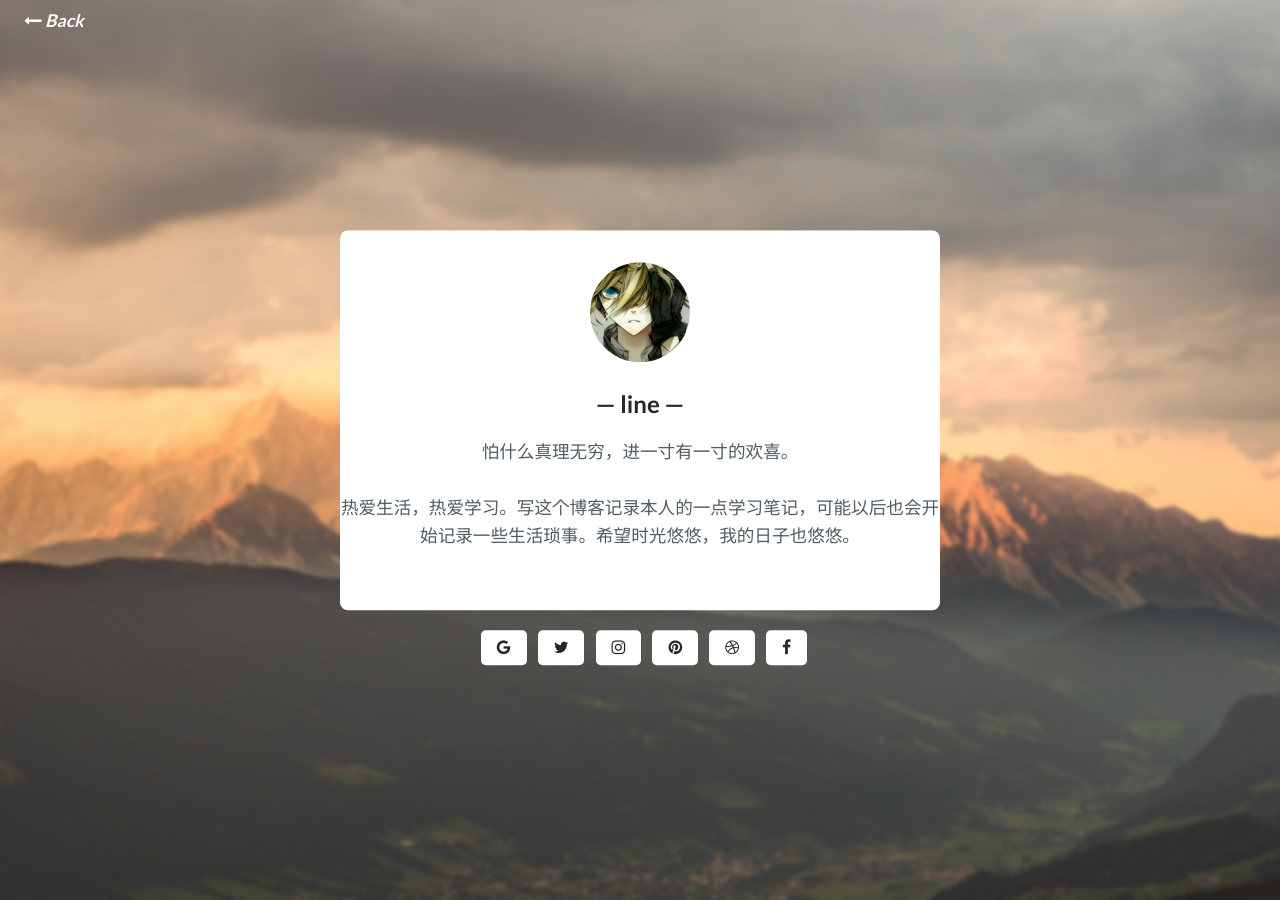
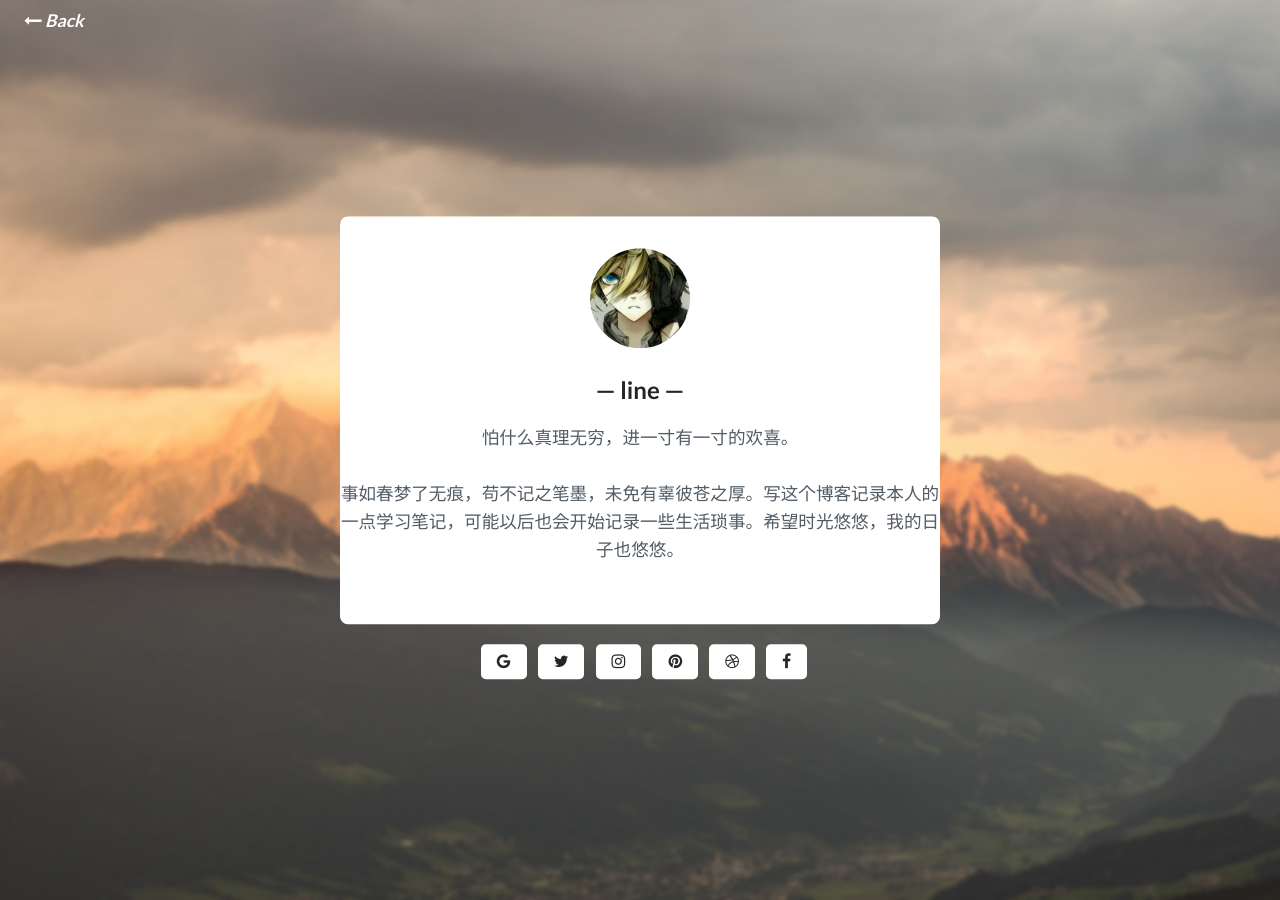
Before and after one commit to zwkcoding/xhy3054.github.io, a Jekyll site: the page built from _pages/about.html, in a window 1280 px wide. Built offline with Jekyll 4.4.1, drawn with Linux system fonts in a browser that asks for light colours.

Commit message:
new introduction

```diff
--- a/_pages/about.html
+++ b/_pages/about.html
@@ -13,7 +13,7 @@ permalink: /about/
         <div class="author_info">
           <h2 class="author_title">{% if site.author-name %}{{site.author-name}}{% else %}line{% endif %}</h2>
           <p class="author_subtitle">{% if site.about-author %}{{site.about-author}}{% else %}怕什么真理无穷，进一寸有一寸的欢喜。{% endif %}</p>
-          <p class="author_subtitle">热爱生活，热爱学习。写这个博客记录本人的一点学习笔记，可能以后也会开始记录一些生活琐事。希望时光悠悠，我的日子也悠悠。</p>
+          <p class="author_subtitle">事如春梦了无痕，苟不记之笔墨，未免有辜彼苍之厚。写这个博客记录本人的一点学习笔记，可能以后也会开始记录一些生活琐事。希望时光悠悠，我的日子也悠悠。</p>
         </div>
       </div>
 
```
Also changed, not shown: README.md, 2 other files.
